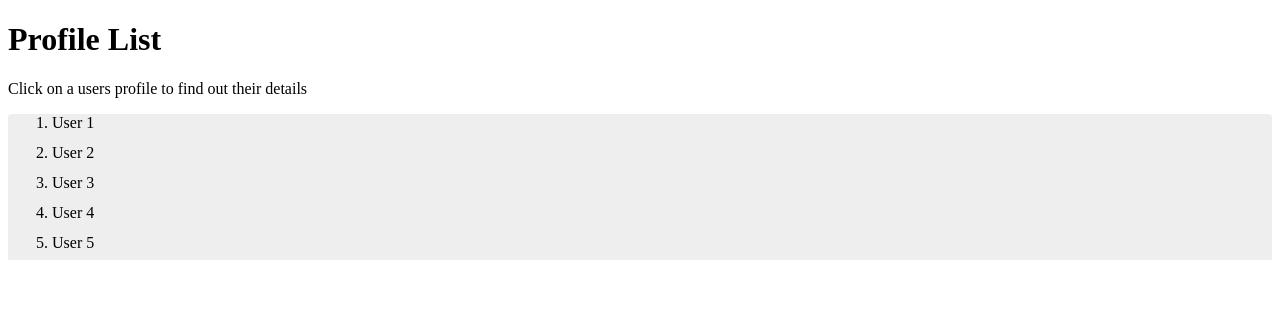
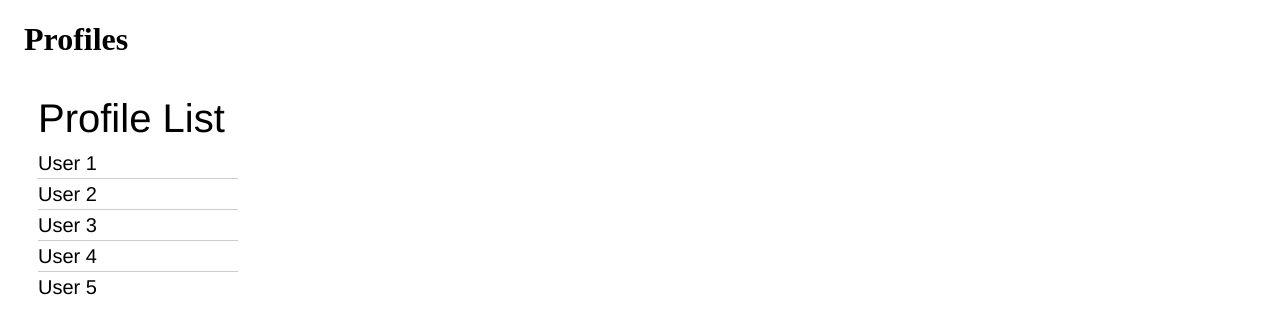
Before and after one commit to alecb7/AND-user-list, a website built with webpack: page src/index.html in a window 1280 px wide. Built offline with nearby package versions, Linux system fonts and the light colour scheme.

Commit message:
Updated index with css

```diff
--- a/src/index.css
+++ b/src/index.css
@@ -1,14 +1,48 @@
-.users
+h1
 {
-	list-style-type: none;
-	background-color: #EEE;
-	border-top-right-radius: 4px;
-    border-top-left-radius: 4px;
+	margin-left: 0.5em;
 }
 
-li
-{
-	padding-top: : 0.25em;
-	padding-bottom: 0.5em;
-    margin: 0.25em;
+div {
+  width: 200px;
+  margin: 30px;
 }
+
+h2 {
+  font: 400 40px/1.5 Helvetica, Verdana, sans-serif;
+  margin: 0;
+  padding: 0;
+}
+
+ul {
+  list-style-type: none;
+  margin: 0;
+  padding: 0;
+}
+
+li {
+  font: 200 20px/1.5 Helvetica, Verdana, sans-serif;
+  border-bottom: 1px solid #ccc;
+}
+
+li:last-child {
+  border: none;
+}
+
+li a {
+  text-decoration: none;
+  color: #000;
+
+  -webkit-transition: font-size 0.3s ease, background-color 0.3s ease;
+  -moz-transition: font-size 0.3s ease, background-color 0.3s ease;
+  -o-transition: font-size 0.3s ease, background-color 0.3s ease;
+  -ms-transition: font-size 0.3s ease, background-color 0.3s ease;
+  transition: font-size 0.3s ease, background-color 0.3s ease;
+  display: block;
+  width: 200px;
+}
+
+li a:hover {
+  font-size: 30px;
+  background: #f6f6f6;
+}
--- a/src/index.html
+++ b/src/index.html
@@ -5,16 +5,16 @@
         <link rel="stylesheet" type="text/css" href="index.css">
     </head>
     <body>
-    <h1>Profile List</h1>
-    <p>Click on a users profile to find out their details</p>
-    <div class="users">
-        <ol>
-            <li>User 1</li>
-            <li>User 2</li>
-            <li>User 3</li>
-            <li>User 4</li>
-            <li>User 5</li>
-        </ol>
-    </div>
+        <h1>Profiles</h1>
+        <div>
+            <h2>Profile List</h2>
+            <ul>
+                <li><a href="#">User 1</a></li>
+                <li><a href="#">User 2</a></li>
+                <li><a href="#">User 3</a></li>
+                <li><a href="#">User 4</a></li>
+                <li><a href="#">User 5</a></li>
+            </ul>
+        </div>
     </body>
 </html>
```
